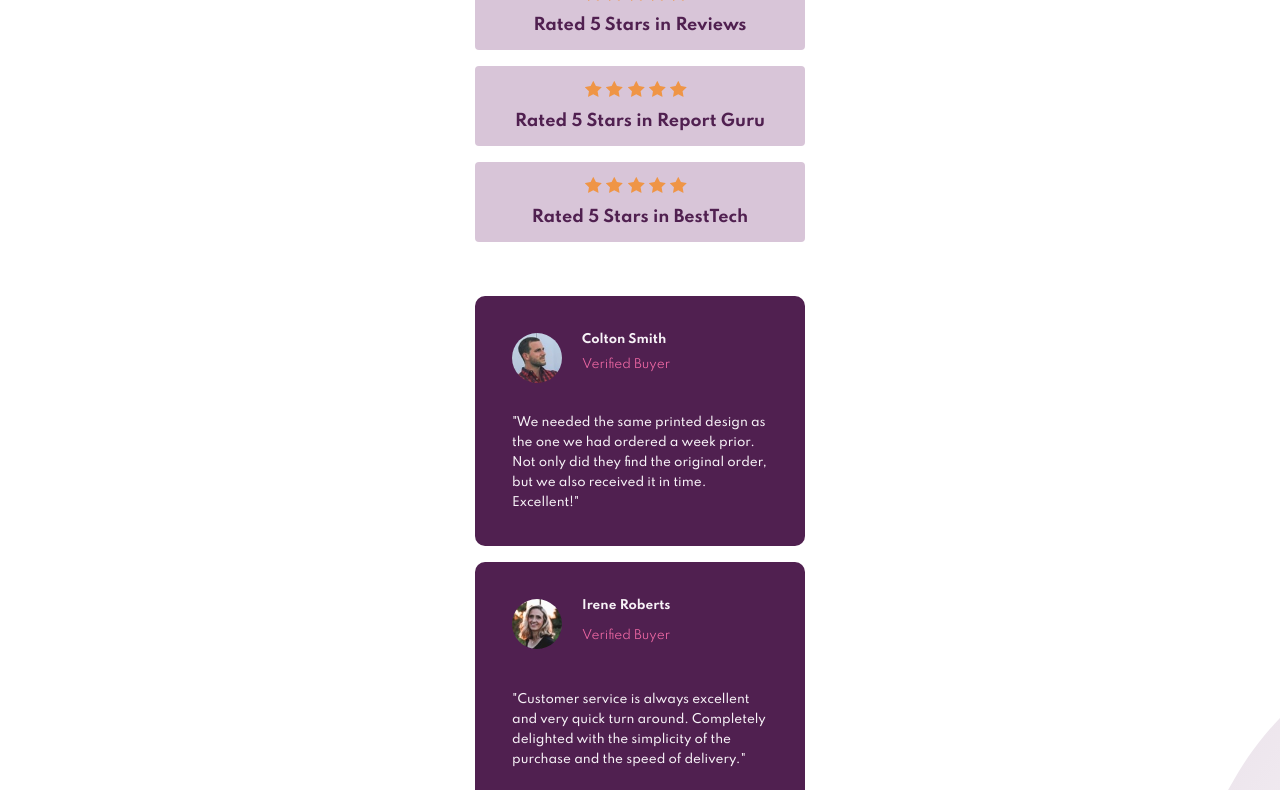
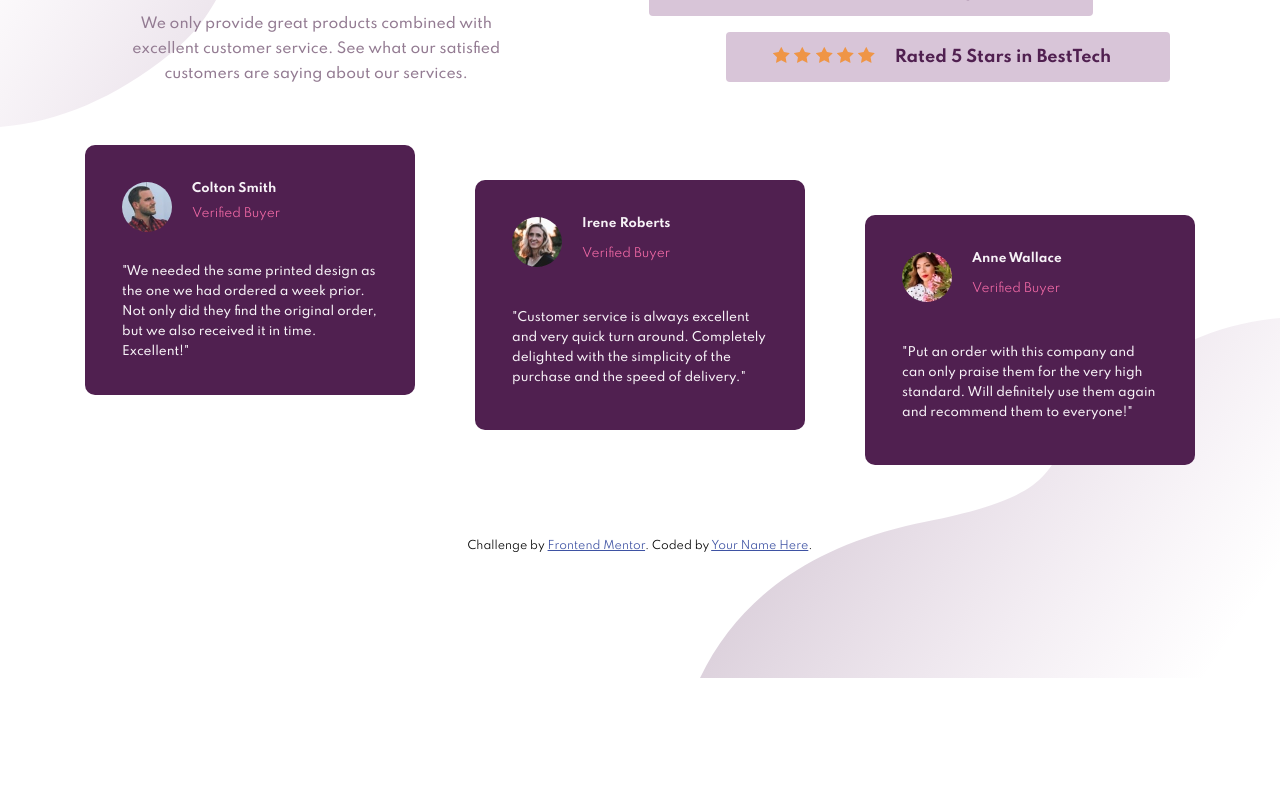
Before and after one commit to pierovasquez/social-proof-section-page, a plain HTML site: page index.html in a window 1280 px wide. Shown: the part 233-1023 px from the top of the page. After the commit the page ends 911 px from the top, so only its background shows below. Drawn offline with Linux system fonts and the light colour scheme.

Commit message:
styles added for tablet and desktop

```diff
--- a/styles.css
+++ b/styles.css
@@ -1,4 +1,3 @@
-
 @import url('https://fonts.googleapis.com/css2?family=Spartan:wght@400;500;700&display=swap');
 * {
   margin: 0;
@@ -9,7 +8,6 @@
     va a modificar aunque el tamaño del texto o contenido interno sea mayor
      */
 }
-
 
 /* BODY */
 
@@ -49,7 +47,6 @@ header p {
   font-weight: 500;
   margin: 0 28px 0 28px;
 }
-
 
 /* STARS */
 
@@ -139,3 +136,128 @@ header p {
 .attribution a {
   color: hsl(228, 45%, 44%);
 }
+
+/* (>375px) */
+
+@media screen and (min-width: 376px) {
+  .stars-container {
+    padding: 0 25px;
+  }
+  .star1 {
+    align-self: flex-start;
+  }
+  .star3 {
+    align-self: flex-end;
+  }
+
+  .cards-container {
+    padding: 0 14px;
+  }
+  .card1 {
+    align-self: flex-start;
+  }
+  .card3 {
+    align-self: flex-end;
+  }
+}
+
+/* (>768px) */
+@media screen and (min-width: 768px) {
+  body {
+    background: url(images/bg-pattern-top-desktop.svg), url(images/bg-pattern-bottom-desktop.svg);
+    background-position: top left, bottom right;
+    background-repeat: no-repeat;
+    background-size: 400px;
+  }
+
+  .stars {
+    flex-direction: row;
+    width: 444px;
+    height: 50px;
+    justify-content: center;
+  }
+  .cards-container {
+    display: grid;
+    grid-template-columns: 1fr 1fr;
+  }
+  .card1 {
+    grid-column: 1/2;
+    justify-self: center;
+  }
+  .card2 {
+    grid-column: 2/3;
+    justify-self: center;
+  }
+  .card3 {
+    grid-column: 1 / 3;
+    grid-row: 2 / 3;
+    justify-self: center;
+  }
+}
+
+/* (>894px) */
+
+@media screen and (min-width: 894px) {
+	.container {
+		display: grid;
+		grid-template-columns: repeat(12, 1fr);
+		row-gap: 25px;
+	}
+	header {
+		grid-column: 1/6;
+	}
+
+	.stars-container {
+		grid-column: 6/-1; /* -1 significa hasta la ultima linea*/
+	}
+
+	.cards-container {
+		grid-column: 1/-1;
+	}
+
+	footer {
+		grid-column: 1/-1;
+	}
+}
+
+@media screen and (min-width: 1160px) {
+	body {
+		background-size: 580px;
+	}
+
+	.container {
+		margin: 125px auto;
+		max-width: 1110px;
+	}
+
+	.cards-container {
+		display: flex;
+		flex-direction: row;
+		padding: 0;
+		height: 320px;
+	}
+	.cards {
+		margin: 0;
+	}
+}
+
+/* (>1440px) */
+@media screen and (min-width: 1440px) {
+	header {
+		max-width: 430px;
+		margin: 0;
+	}
+	header h1 {
+		font-size: 45px;
+		text-align: left;
+		margin: 0;
+		line-height: 45px;
+	}
+	header p {
+		text-align: left;
+	}
+	.stars-container {
+		grid-column: 7 / -1;
+		padding: 0;
+	}
+}
```
Lines whose indentation alone changed are shown as unchanged.
